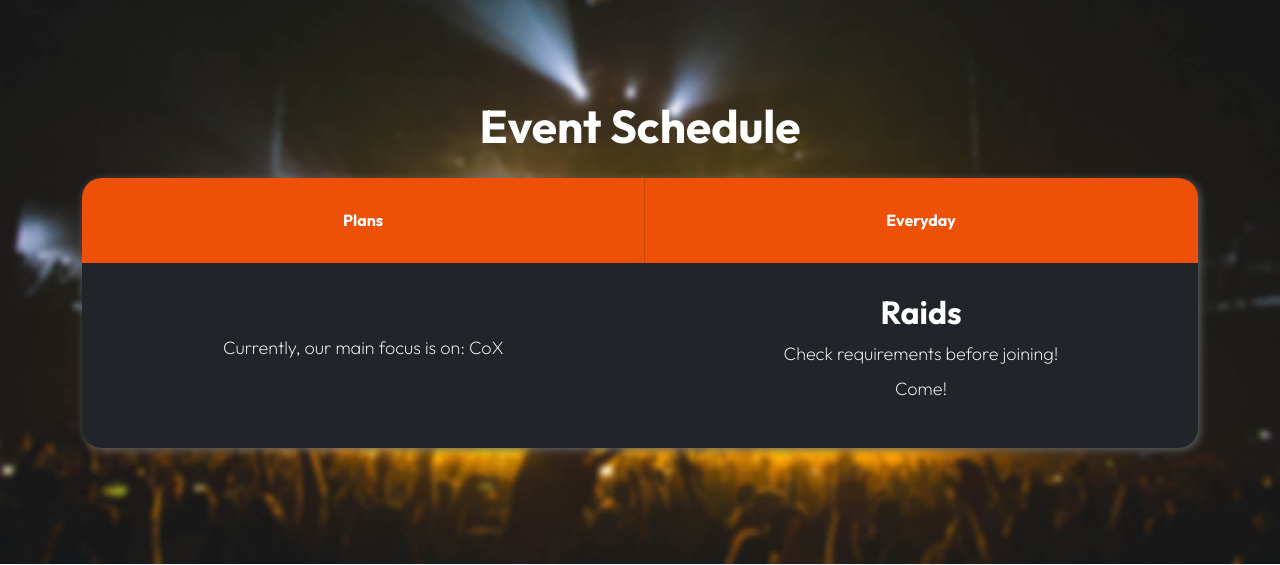
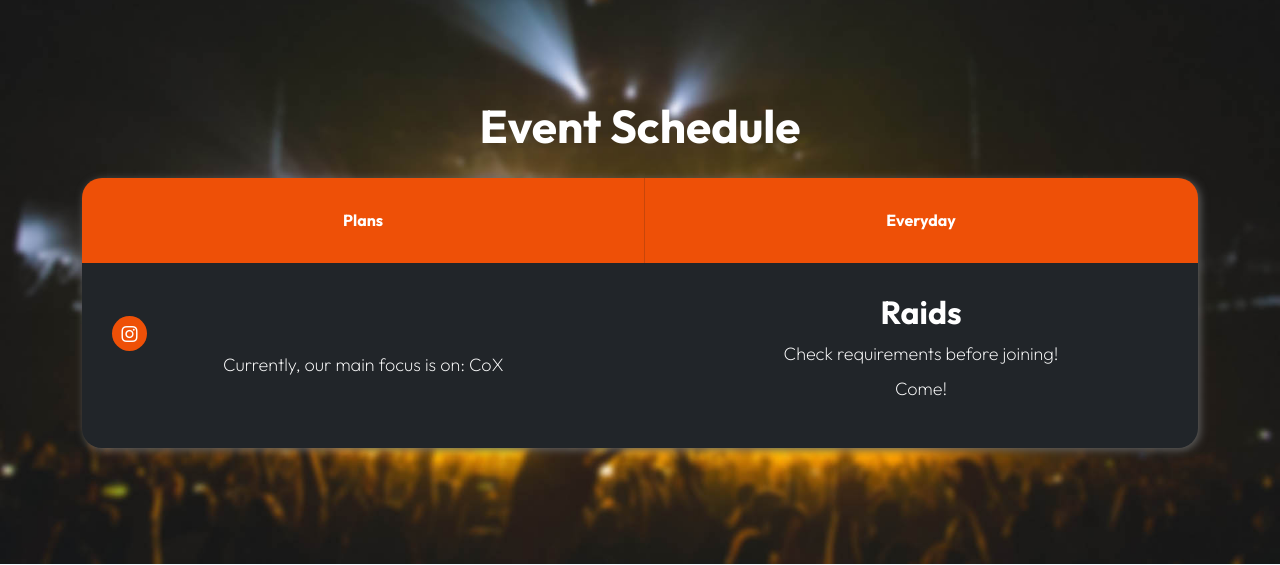
Before and after one commit to Isak-Landin/j8iraids, a Flask app: page / in a window 1280 px wide. Shown: the part 3164-3729 px from the top of the page. Run offline with Flask 3, Linux system fonts and the light colour scheme; some libraries are stand-ins or nearby versions.

Commit message:
Auto commit

```diff
--- a/static/templates/index.html
+++ b/static/templates/index.html
@@ -325,6 +325,9 @@ https://j8iraids.com
                                     <tbody>
                                         <tr>
                                             <th class="row-centered" scope="row">
+                                                <a href="#" class="social-icon-link">
+                                                    <span class="bi-instagram"></span>
+                                                </a>
                                                 <p>Currently, our main focus is on: CoX</p>
                                             </th>
 
```
Also changed, not shown: static/images/purple.png (added).
